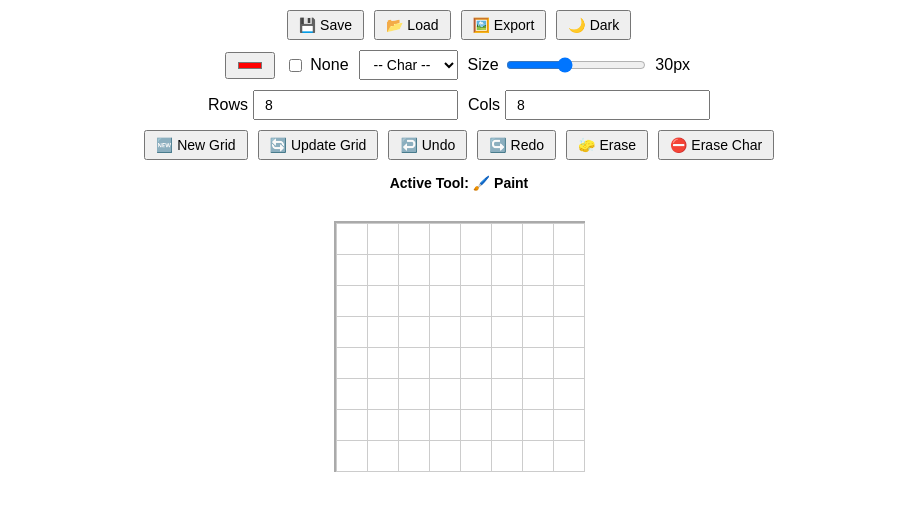
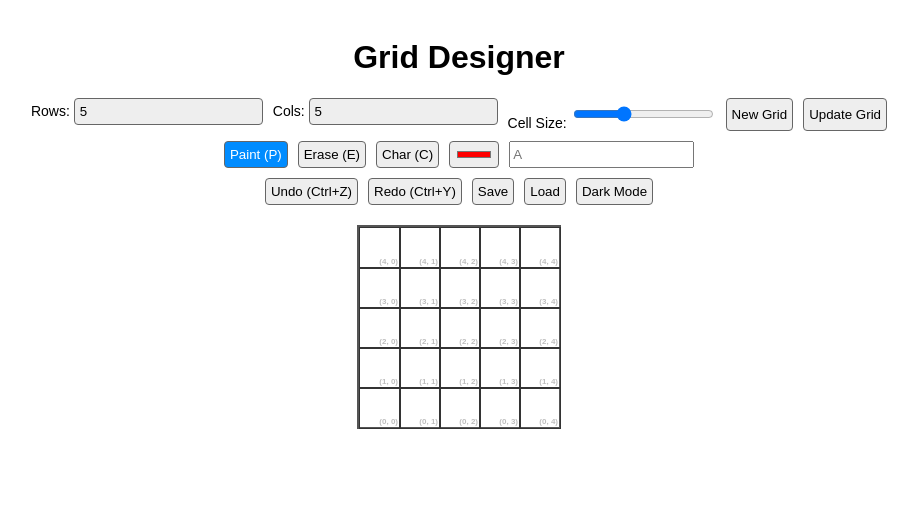
Before and after one commit to CaptainJeoy/Grid-Block-Designer, a plain HTML site: page index.html in a window 1280 px wide. Shown: the whole page, without its empty margins (181-1099 px from the left). Drawn offline with nearby package versions, Linux system fonts and the light colour scheme.

Commit message:
Update index.html

```diff
--- a/index.html
+++ b/index.html
@@ -3,322 +3,304 @@
 <head>
   <meta charset="UTF-8" />
   <meta name="viewport" content="width=device-width, initial-scale=1.0"/>
-  <title>Grid Block Designer</title>
+  <title>Grid Designer</title>
   <style>
     body {
-      font-family: sans-serif;
-      margin: 0;
-      padding: 0;
+      font-family: Arial, sans-serif;
+      background: #fff;
+      color: #000;
+      display: flex;
+      flex-direction: column;
+      align-items: center;
+      padding: 10px;
+      transition: background 0.3s, color 0.3s;
     }
 
-    .dark-mode {
-      background: #1c1c1c;
-      color: white;
+    body.dark {
+      background: #222;
+      color: #eee;
     }
 
-    #grid {
+    .toolbar {
+      display: flex;
+      flex-wrap: wrap;
+      gap: 10px;
+      margin-bottom: 10px;
+      justify-content: center;
+    }
+
+    .toolbar label {
+      font-size: 14px;
+    }
+
+    .grid {
       display: grid;
-      margin: 20px auto;
-      border: 2px solid #aaa;
-      gap: 1px;
-      background-color: #aaa;
-      width: fit-content;
-      box-sizing: content-box;
+      border: 2px solid #555; /* full symmetrical border */
+      margin-top: 10px;
     }
 
     .cell {
-      background: white;
-      border: 1px solid #ccc;
+      border: 1px solid #333;
       display: flex;
+      align-items: center;
       justify-content: center;
-      align-items: center;
-      font-size: 18px;
-      user-select: none;
+      position: relative;
       cursor: pointer;
+      overflow: hidden;
+      color: #000;
+      font-size: 25px;       /* bigger char */
+      font-weight: bold;     /* bold char */
     }
 
-    #controls {
-      padding: 10px;
-      display: flex;
-      flex-direction: column;
-      align-items: center;
-      gap: 10px;
+    body.dark .cell {
+      color: #fff;
     }
 
-    .row {
-      display: flex;
-      flex-wrap: wrap;
-      gap: 10px;
-      justify-content: center;
+    .coord-label {
+      position: absolute;
+      bottom: 2px;
+      right: 2px;
+      font-size: 8px;
+      opacity: 0.25; /* more faded out */
+      pointer-events: none;
+      user-select: none;
     }
 
-    button, select, input[type="color"], input[type="number"], input[type="range"] {
-      padding: 5px 10px;
-      font-size: 14px;
+    button, input[type="color"], input[type="number"], input[type="range"] {
+      padding: 5px;
+      background: #eee;
+      color: #000;
+      border: 1px solid #666;
+      border-radius: 4px;
+    }
+
+    body.dark button,
+    body.dark input[type="color"],
+    body.dark input[type="number"],
+    body.dark input[type="range"] {
+      background: #444;
+      color: #fff;
     }
 
     button.active {
-      background: orange;
-      color: white;
+      background: #008cff;
+      color: #fff;
     }
 
-    #toolIndicator {
-      font-weight: bold;
-      font-size: 14px;
-      margin-top: 5px;
-    }
-
-    label {
-      display: flex;
-      align-items: center;
-      gap: 5px;
-    }
-
-    #cellSizeLabel {
-      min-width: 40px;
-      text-align: center;
+    .tooltip {
+      position: absolute;
+      background: #333;
+      color: #fff;
+      padding: 3px 6px;
+      border-radius: 3px;
+      font-size: 12px;
+      white-space: nowrap;
+      z-index: 10;
+      pointer-events: none;
+      opacity: 0;
+      transition: opacity 0.15s;
     }
   </style>
 </head>
 <body>
-  <div id="controls">
-    <!-- Layer 1 -->
-    <div class="row">
-      <button onclick="saveDesign()" title="Save current design">💾 Save</button>
-      <button onclick="loadDesign()" title="Load saved design">📂 Load</button>
-      <button onclick="exportAsImage()" title="Export grid as image">🖼️ Export</button>
-      <button onclick="toggleDarkMode()" title="Toggle dark mode">🌙 Dark</button>
+  <h1>Grid Designer</h1>
+
+  <div class="toolbar">
+    <label>Rows: <input type="number" id="rows" value="5" min="1"/></label>
+    <label>Cols: <input type="number" id="cols" value="5" min="1"/></label>
+    <label>Cell Size: <input type="range" id="cellSize" min="10" max="100" value="40"/></label>
+    <button id="newGrid">New Grid</button>
+    <button id="updateGrid">Update Grid</button>
   </div>
 
-    <!-- Layer 2 -->
-    <div class="row">
-      <label><input type="color" id="colorPicker" value="#ff0000"></label>
-      <label><input type="checkbox" id="colorNone"> None</label>
-      <select id="charPicker" title="Select character to place">
-        <option value="">-- Char --</option>
-        <option value="+">+</option>
-        <option value="L">L</option>
-        <option value="X">X</option>
-        <option value="o">o</option>
-        <option value="▦">▦</option>
-        <option value="♀">♀</option>
-      </select>
-      <label>Size
-        <input type="range" id="cellSize" min="10" max="60" value="30" oninput="updateGridSizeLabel()" style="width: 120px;">
-        <span id="cellSizeLabel">30px</span>
-      </label>
+  <div class="toolbar">
+    <button id="paintTool">Paint (P)</button>
+    <button id="eraseTool">Erase (E)</button>
+    <button id="charTool">Char (C)</button>
+    <input type="color" id="colorPicker" value="#ff0000"/>
+    <input type="text" id="charInput" maxlength="1" placeholder="A"/>
   </div>
 
-    <!-- Layer 3 -->
-    <div class="row">
-      <label>Rows <input type="number" id="rows" value="8" min="1"></label>
-      <label>Cols <input type="number" id="cols" value="8" min="1"></label>
+  <div class="toolbar">
+    <button id="undo">Undo (Ctrl+Z)</button>
+    <button id="redo">Redo (Ctrl+Y)</button>
+    <button id="save">Save</button>
+    <button id="load">Load</button>
+    <button id="darkMode">Dark Mode</button>
   </div>
 
-    <!-- Layer 4 -->
-    <div class="row">
-      <button onclick="createGrid()" title="Create new grid (clears current)">🆕 New Grid</button>
-      <button onclick="updateGridSettings()" title="Update grid without clearing">🔄 Update Grid</button>
-      <button onclick="undo()" title="Undo last action">↩️ Undo</button>
-      <button onclick="redo()" title="Redo last action">↪️ Redo</button>
-      <button id="eraseBtn" onclick="toggleButton(this)" title="Toggle erase cell color">🧽 Erase</button>
-      <button id="charEraseBtn" onclick="toggleButton(this)" title="Toggle erase character">⛔ Erase Char</button>
-    </div>
+  <div id="grid" class="grid"></div>
+  <div id="tooltip" class="tooltip"></div>
 
-    <div id="toolIndicator">Active Tool: 🖌️ Paint</div>
-  </div>
+  <script>
+    const gridEl = document.getElementById("grid");
+    const rowsInput = document.getElementById("rows");
+    const colsInput = document.getElementById("cols");
+    const cellSizeInput = document.getElementById("cellSize");
+    const newGridBtn = document.getElementById("newGrid");
+    const updateGridBtn = document.getElementById("updateGrid");
 
-  <div id="grid"></div>
+    const paintBtn = document.getElementById("paintTool");
+    const eraseBtn = document.getElementById("eraseTool");
+    const charBtn = document.getElementById("charTool");
+    const colorPicker = document.getElementById("colorPicker");
+    const charInput = document.getElementById("charInput");
 
-  <script src="https://cdn.jsdelivr.net/npm/html2canvas@1.4.1/dist/html2canvas.min.js"></script>
-  <script>
-    let history = [];
-    let future = [];
-    let erasing = false;
-    let erasingChar = false;
-    let toolState = null;
+    const undoBtn = document.getElementById("undo");
+    const redoBtn = document.getElementById("redo");
+    const saveBtn = document.getElementById("save");
+    const loadBtn = document.getElementById("load");
+    const darkBtn = document.getElementById("darkMode");
 
-    function updateToolIndicator() {
-      const toolIndicator = document.getElementById("toolIndicator");
-      let label = "Active Tool: ";
-      if (toolState === "colorErase") label += "🧽 Erase Color";
-      else if (toolState === "charErase") label += "⛔ Erase Character";
-      else label += "🖌️ Paint";
-      toolIndicator.textContent = label;
-    }
+    const tooltip = document.getElementById("tooltip");
 
-    function toggleDarkMode() {
-      document.body.classList.toggle("dark-mode");
-    }
-
-    function toggleButton(btn) {
-      document.querySelectorAll("#eraseBtn, #charEraseBtn").forEach(b => b.classList.remove("active"));
-      const id = btn.id;
-      if ((id === "eraseBtn" && toolState === 'colorErase') || (id === "charEraseBtn" && toolState === 'charErase')) {
-        resetToolState();
-      } else {
-        btn.classList.add("active");
-        if (id === "eraseBtn") {
-          erasing = true;
-          erasingChar = false;
-          toolState = 'colorErase';
-        } else {
-          erasingChar = true;
-          erasing = false;
-          toolState = 'charErase';
-        }
-      }
-      updateToolIndicator();
-    }
-
-    function resetToolState() {
-      erasing = false;
-      erasingChar = false;
-      toolState = null;
-      document.querySelectorAll("#eraseBtn, #charEraseBtn").forEach(b => b.classList.remove("active"));
-      updateToolIndicator();
-    }
-
-    function updateGridSizeLabel() {
-      document.getElementById("cellSizeLabel").textContent = `${document.getElementById("cellSize").value}px`;
-    }
+    let rows = parseInt(rowsInput.value);
+    let cols = parseInt(colsInput.value);
+    let cellSize = parseInt(cellSizeInput.value);
+    let tool = "paint";
+    let grid = [];
+    let undoStack = [];
+    let redoStack = [];
 
     function saveState() {
-      const grid = Array.from(document.querySelectorAll(".cell")).map(cell => ({
-        color: cell.style.backgroundColor,
-        char: cell.textContent
-      }));
-      const rows = parseInt(document.getElementById("rows").value);
-      const cols = parseInt(document.getElementById("cols").value);
-      const cellSize = parseInt(document.getElementById("cellSize").value);
-      const tool = toolState;
-      const gridSettings = { grid, rows, cols, cellSize, tool };
-      history.push(gridSettings);
-      if (history.length > 100) history.shift();
-      future = [];
+      undoStack.push(JSON.stringify(grid));
+      redoStack = [];
     }
 
     function restoreState(state) {
-      const { grid, rows, cols, cellSize, tool } = state;
-      const gridEl = document.getElementById("grid");
-      document.getElementById("rows").value = rows;
-      document.getElementById("cols").value = cols;
-      document.getElementById("cellSize").value = cellSize;
-      updateGridSizeLabel();
+      grid = JSON.parse(state);
+      renderGrid();
+    }
 
+    function createGrid(reset = true) {
+      if (reset) {
+        grid = Array(rows * cols).fill().map(() => ({}));
+        saveState();
+      }
+      renderGrid();
+    }
+
+    function renderGrid() {
       gridEl.innerHTML = "";
+      gridEl.style.gridTemplateRows = `repeat(${rows}, ${cellSize}px)`;
       gridEl.style.gridTemplateColumns = `repeat(${cols}, ${cellSize}px)`;
-      gridEl.style.gridTemplateRows = `repeat(${rows}, ${cellSize}px)`;
 
-      for (let i = 0; i < rows * cols; i++) {
-        const cellData = grid[i] || {};
+      for (let r = 0; r < rows; r++) {
+        for (let c = 0; c < cols; c++) {
+          const index = r * cols + c;
+          const cellData = grid[index] || {};
           const cell = document.createElement("div");
           cell.className = "cell";
           cell.style.width = `${cellSize}px`;
           cell.style.height = `${cellSize}px`;
           cell.style.backgroundColor = cellData.color || "";
-        cell.textContent = cellData.char || "";
-        cell.addEventListener("click", () => handleCellClick(cell));
+
+          if (cellData.char) {
+            cell.textContent = cellData.char;
+          }
+
+          const coordLabel = document.createElement("div");
+          coordLabel.className = "coord-label";
+          coordLabel.textContent = `(${rows - r - 1}, ${c})`; // bottom-left start
+          cell.appendChild(coordLabel);
+
+          cell.dataset.coord = `(${rows - r - 1}, ${c})`;
+
+          cell.addEventListener("click", () => handleCellClick(cell, index));
+          cell.addEventListener("mouseenter", (e) => {
+            tooltip.textContent = cell.dataset.coord;
+            tooltip.style.left = e.pageX + 10 + "px";
+            tooltip.style.top = e.pageY + 10 + "px";
+            tooltip.style.opacity = 1;
+          });
+          cell.addEventListener("mouseleave", () => {
+            tooltip.style.opacity = 0;
+          });
+
           gridEl.appendChild(cell);
         }
-
-      resetToolState();
-      if (tool === 'colorErase') toggleButton(document.getElementById("eraseBtn"));
-      else if (tool === 'charErase') toggleButton(document.getElementById("charEraseBtn"));
-    }
-
-    function undo() {
-      if (history.length > 1) {
-        const current = history.pop();
-        future.push(current);
-        restoreState(history[history.length - 1]);
       }
     }
 
-    function redo() {
-      if (future.length > 0) {
-        const next = future.pop();
-        history.push(next);
-        restoreState(next);
+    function handleCellClick(cell, index) {
+      saveState();
+      if (tool === "paint") {
+        grid[index].color = colorPicker.value;
+        grid[index].char = "";
+      } else if (tool === "erase") {
+        grid[index] = {};
+      } else if (tool === "char") {
+        grid[index].char = charInput.value;
+        grid[index].color = "";
       }
+      renderGrid();
     }
 
-    function createGrid() {
-      const rows = parseInt(document.getElementById("rows").value);
-      const cols = parseInt(document.getElementById("cols").value);
-      const cellSize = parseInt(document.getElementById("cellSize").value);
-      const grid = [];
-      for (let i = 0; i < rows * cols; i++) {
-        grid.push({ color: "", char: "" });
-      }
-      restoreState({ grid, rows, cols, cellSize, tool: null });
-      saveState();
+    function setTool(newTool) {
+      tool = newTool;
+      paintBtn.classList.toggle("active", tool === "paint");
+      eraseBtn.classList.toggle("active", tool === "erase");
+      charBtn.classList.toggle("active", tool === "char");
     }
 
-    function updateGridSettings() {
-      const gridEl = document.getElementById("grid");
-      const rows = parseInt(document.getElementById("rows").value);
-      const cols = parseInt(document.getElementById("cols").value);
-      const cellSize = parseInt(document.getElementById("cellSize").value);
-      const currentGrid = Array.from(gridEl.children).map(cell => ({
-        color: cell.style.backgroundColor,
-        char: cell.textContent
-      }));
-      restoreState({ grid: currentGrid, rows, cols, cellSize, tool: toolState });
-      saveState();
+    paintBtn.onclick = () => setTool("paint");
+    eraseBtn.onclick = () => setTool("erase");
+    charBtn.onclick = () => setTool("char");
+
+    newGridBtn.onclick = () => {
+      rows = parseInt(rowsInput.value);
+      cols = parseInt(colsInput.value);
+      cellSize = parseInt(cellSizeInput.value);
+      createGrid(true);
+    };
+
+    updateGridBtn.onclick = () => {
+      rows = parseInt(rowsInput.value);
+      cols = parseInt(colsInput.value);
+      cellSize = parseInt(cellSizeInput.value);
+      createGrid(false);
+    };
+
+    undoBtn.onclick = () => {
+      if (undoStack.length > 0) {
+        redoStack.push(JSON.stringify(grid));
+        restoreState(undoStack.pop());
       }
+    };
 
-    function handleCellClick(cell) {
-      const colorNone = document.getElementById("colorNone").checked;
-      const color = colorNone ? "" : document.getElementById("colorPicker").value;
-      const char = document.getElementById("charPicker").value;
+    redoBtn.onclick = () => {
+      if (redoStack.length > 0) {
+        undoStack.push(JSON.stringify(grid));
+        restoreState(redoStack.pop());
+      }
+    };
 
-      if (erasing) {
-        cell.style.backgroundColor = "";
-      } else if (erasingChar) {
-        cell.textContent = "";
-      } else {
-        if (!colorNone) cell.style.backgroundColor = color;
-        if (char) cell.textContent = char;
+    saveBtn.onclick = () => {
+      localStorage.setItem("gridData", JSON.stringify(grid));
+      alert("Grid saved!");
+    };
+
+    loadBtn.onclick = () => {
+      const data = localStorage.getItem("gridData");
+      if (data) {
+        restoreState(data);
       }
-      saveState();
-    }
+    };
 
-    function saveDesign() {
-      const cells = document.querySelectorAll(".cell");
-      const data = Array.from(cells).map(c => ({ color: c.style.backgroundColor, char: c.textContent }));
-      localStorage.setItem("gridDesign", JSON.stringify(data));
-    }
-
-    function loadDesign() {
-      const data = JSON.parse(localStorage.getItem("gridDesign"));
-      if (!data) return;
-      const rows = parseInt(document.getElementById("rows").value);
-      const cols = parseInt(document.getElementById("cols").value);
-      const cellSize = parseInt(document.getElementById("cellSize").value);
-      restoreState({ grid: data, rows, cols, cellSize, tool: toolState });
-      saveState();
-    }
-
-    function exportAsImage() {
-      html2canvas(document.querySelector("#grid")).then(canvas => {
-        const link = document.createElement("a");
-        link.download = "grid.png";
-        link.href = canvas.toDataURL();
-        link.click();
-      });
-    }
+    darkBtn.onclick = () => {
+      document.body.classList.toggle("dark");
+    };
 
     document.addEventListener("keydown", (e) => {
-      if (e.key === "e") toggleButton(document.getElementById("eraseBtn"));
-      if (e.key === "x") toggleButton(document.getElementById("charEraseBtn"));
-      if (e.key === "p") resetToolState();
+      if (e.ctrlKey && e.key === "z") undoBtn.click();
+      if (e.ctrlKey && e.key === "y") redoBtn.click();
+      if (e.key.toLowerCase() === "p") setTool("paint");
+      if (e.key.toLowerCase() === "e") setTool("erase");
+      if (e.key.toLowerCase() === "c") setTool("char");
     });
 
-    window.addEventListener("DOMContentLoaded", () => {
-      updateGridSizeLabel();
-      createGrid();
-    });
+    createGrid(true);
+    setTool("paint");
   </script>
 </body>
 </html>
```
Lines whose indentation alone changed are shown as unchanged.
